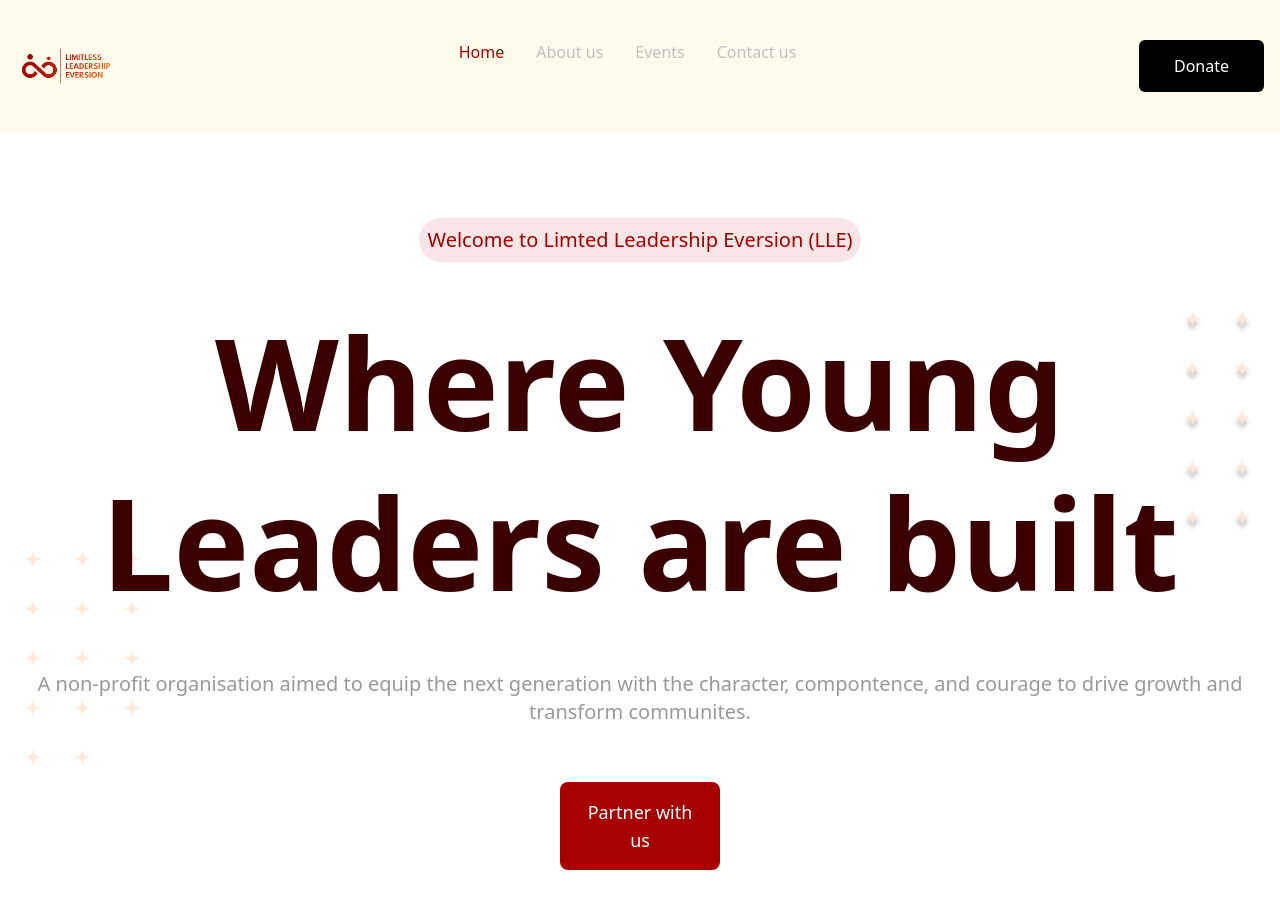
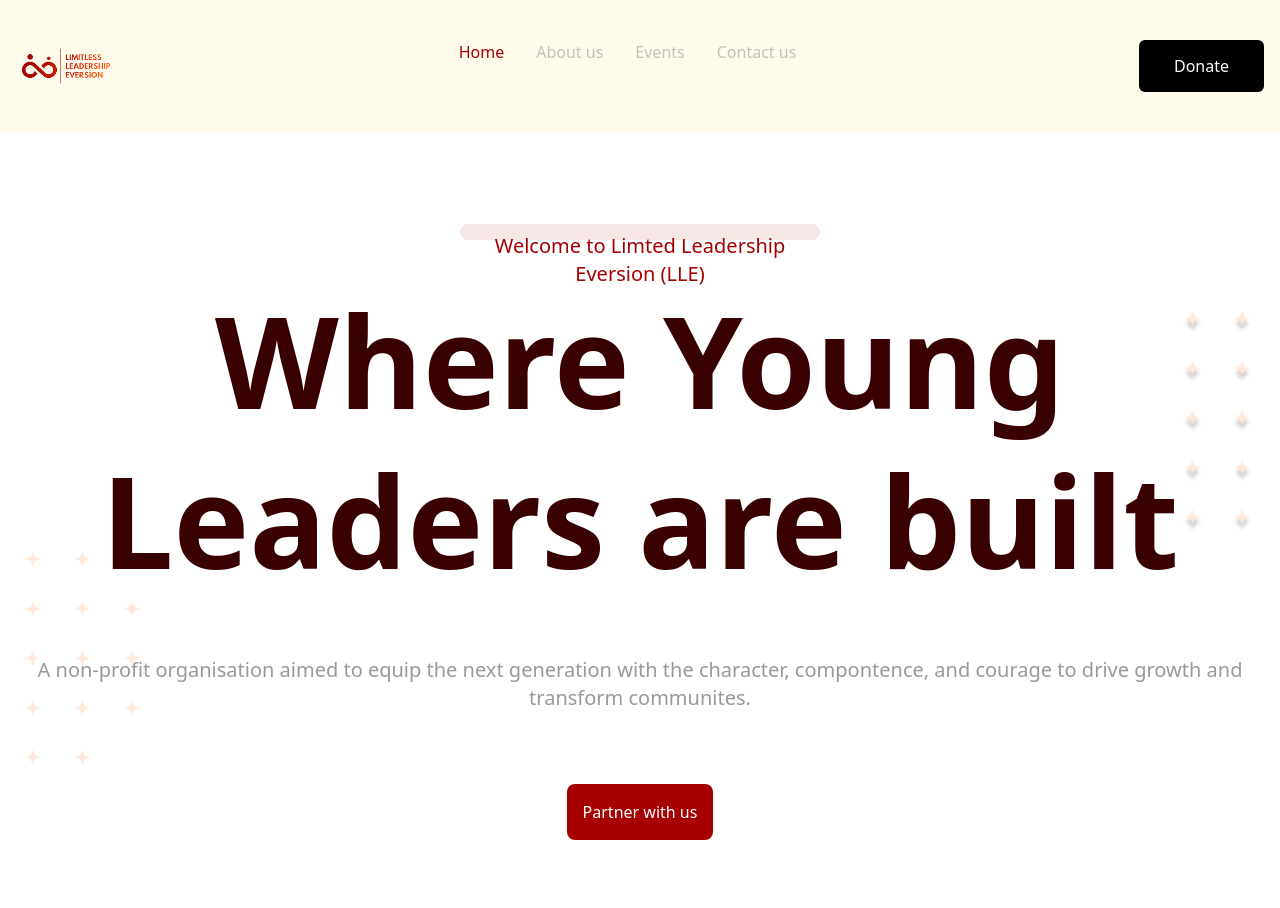
Before and after one commit to Developerfiyin/LLE-website, a React (Vite) app: page / in a window 1280 px wide. Shown: the top 908 px of the page. Built offline with nearby package versions, Linux system fonts and the light colour scheme.

Commit message:
Updated hero

```diff
--- a/src/Components/Navbar.jsx
+++ b/src/Components/Navbar.jsx
@@ -10,7 +10,7 @@ const Navbar = () => {
     }  //used
   return (
     <div className="w-full text-center ">
-      <div className="bg-amber-50 flex justify-between text-[#9999] font-medium p-4 gap-7">
+      <div className="bg-amber-600 flex justify-between text-[#9999] font-medium p-4 gap-7">
         <img src={Logo} alt="The logo image" width={99} />
         <ul className="text-center text-2xl hidden">
           <li className="p-4 text-[#A60000] hover:text-[#fd0707]">Home</li>
@@ -20,7 +20,7 @@ const Navbar = () => {
         </ul>
         <button className="bg-black w-[125px] rounded-md text-white m-2 shadow-[#A60000] hover:bg-[#4C0101] ease-out duration-300 ">Donate</button>
 
-         <div className={nav ? "flex-col fixed w-[50%] h-full border-r top-0 left-0 bg-green-300 text-center text-2xl ease-in-out duration-300" : 'fixed -left-full ease-in-out duration-300 ' }>
+         <div className={nav ? "flex-col fixed w-[50%] h-full border-r top-0 left-0 bg-[#999] text-center text-2xl ease-in-out duration-300" : 'fixed -left-full ease-in-out duration-300 ' }>
           <a href="#"  className="p-4 text-[#A60000] hover:text-[#fd0707]">Home</a>
           <a href="#about" className="p-4 hover:text-[#fd0707] ">About us</a>
           <a href="#events" className="p-4 hover:text-[#fd0707] ">Events</a>
--- a/src/Components/header.jsx
+++ b/src/Components/header.jsx
@@ -27,7 +27,7 @@ const header = () => {
 
     <button className="bg-black w-[125px] rounded-md text-white shadow-[#A60000] hover:bg-[#4C0101] ease-out duration-300 ">Donate</button>
 
-          <div className={nav ? "gap-8 flex flex-col space-y-4 fixed w-[50%] border-b border-b-grey-900 h-full border-r top-0 left-0 bg-green-300 text-center text-2xl ease-in-out duration-300" : 'fixed -left-full ease-in-out duration-300 ' }>
+          <div className={nav ? "gap-8 flex flex-col space-y-4 fixed w-[50%] border-b border-b-grey-900 h-full border-r top-0 left-0 bg-white text-center text-2xl ease-in-out duration-300" : 'fixed -left-full ease-in-out duration-300 ' }>
           <a href="#" className="p-4 text-[#A60000] hover:text-[#fd0707]">Home</a>
           <a href="#about" className="p-4 hover:text-[#fd0707] ">About us</a>
           <a href="#events" className="p-4 hover:text-[#fd0707] ">Events</a>
--- a/src/Components/hero.jsx
+++ b/src/Components/hero.jsx
@@ -1,18 +1,15 @@
 import React from 'react'
-import Frame from '../assets/Frame 13.png'
+import Rectangle from '../assets/Rectangle 24.png'
 import Frame15 from '../assets/Frame 15.png'
 const Hero = () => {
   return (
-    <div className='bg-cover h-screen gap-10 bg-center text-center flex justify-center flex-col py-14'  style={{ backgroundImage: `url(${Frame15})` }}>
-    <div className=' font-montserrat items-center mx-auto '>
-      <p className='text-[#A60000] mt-20 rounded-full text-xl bg-[#F6E6E6] p-2'>Welcome to Limted Leadership Eversion (LLE)</p>
+    <div className='bg-cover h-screen gap-10 bg-center text-center flex justify-center flex-col py-16 '  style={{ backgroundImage: `url(${Frame15})` }}>
+    <div className='w-90 font-montserrat flex items-center mx-auto '>
+      <p className='text-[#A60000] rounded-full text-xl bg-[#F6E6E6] h-3 p-2'>Welcome to Limted Leadership Eversion (LLE)</p>
  </div>
-    <h1 className=' text-[rgb(58,0,0)] font-montserrat font-black text-7xl md:text-9xl mb-2 leading-tight  '>Where Young <br /> Leaders are built </h1>
-    <p className='text-lg md:text-xl text-[#999999] mb-4'>A non-profit organisation aimed to equip the next generation with the character, compontence, and courage to drive growth and transform communites.</p>
-       <button className='bg-[#a60000] w-40 font-montserrat text-lg text-white p-4 mx-auto rounded-lg ease-in-out duration-200 hover:bg-[#3a0000] mb-4'>Partner with us</button>
-
-
-       <div className='flex justify-center gap-8 rounded-lg'></div>
+    <h1 className='text-[hsl(0,100%,11%)] font-montserrat font-black text-7xl md:text-9xl mb-4 leading-tight  '>Where Young <br /> Leaders are built </h1>
+    <p className='text-lg md:text-xl text-[#999999] mb-8'>A non-profit organisation aimed to equip the next generation with the character, compontence, and courage to drive growth and transform communites.</p>
+       <button className='bg-[#a60000] text-white p-4 mx-auto rounded-lg hover:bg-[#3a0000] '>Partner with us</button>
     </div>
   )
 }
```
Also changed, not shown: src/assets/Group.png (added), src/assets/Rectangle 24.png (added).
